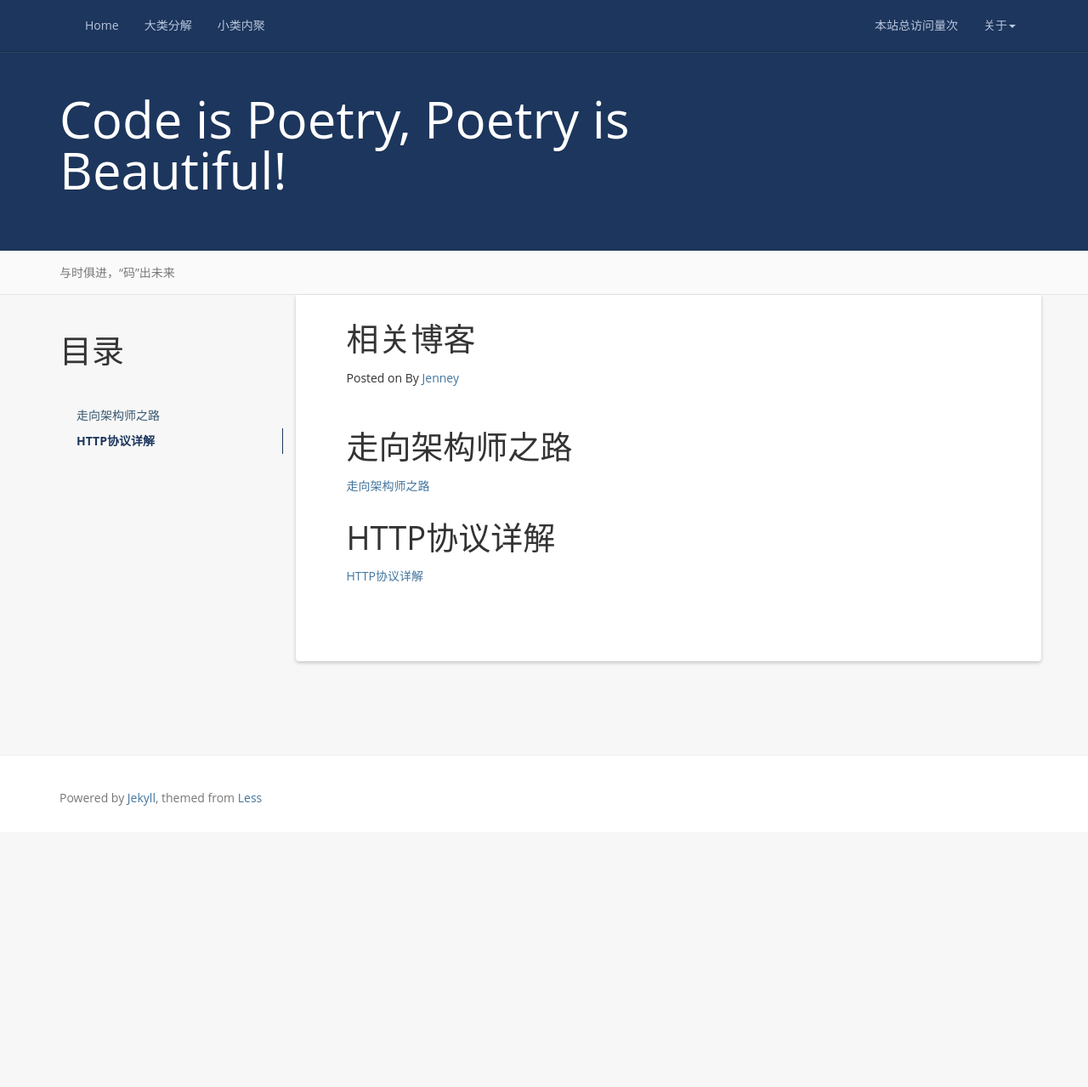
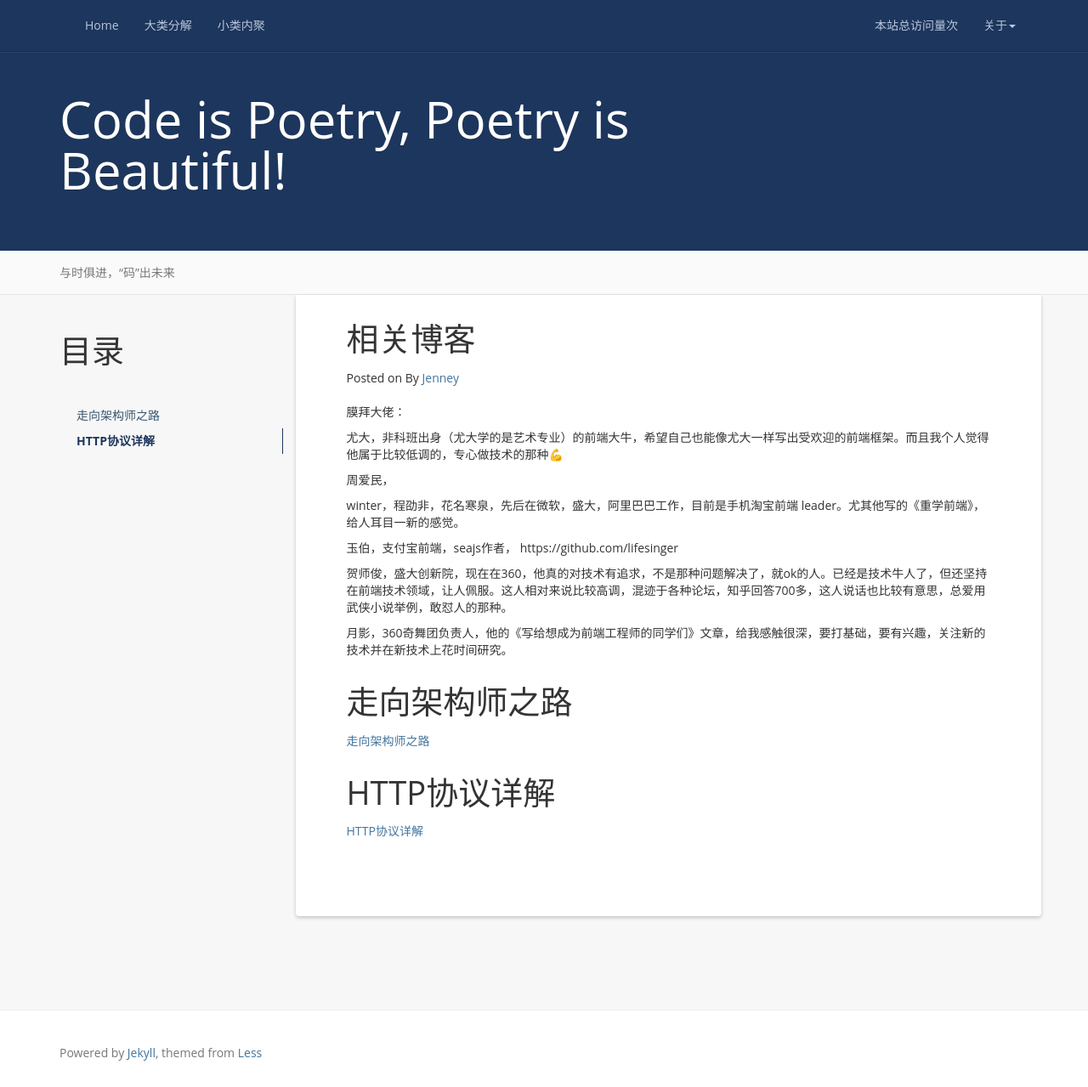
Before and after one commit to JenneyXu/JenneyXu.github.io, a Jekyll site: the page built from reference.md, in a window 1280 px wide and 1279 px high. Shown: the whole window at 85% size. Built offline with Jekyll 4.4.1, drawn with Linux system fonts in a browser that asks for light colours; nearby versions of some CDN libraries; a script that is not in the unit is left out; comment, search, counter and statistics services are not loaded.

```diff
--- a/reference.md
+++ b/reference.md
@@ -7,6 +7,20 @@ permalink: /reference/
 * content
 {:toc}
 
+膜拜大佬：
+
+尤大，非科班出身（尤大学的是艺术专业）的前端大牛，希望自己也能像尤大一样写出受欢迎的前端框架。而且我个人觉得他属于比较低调的，专心做技术的那种💪
+
+周爱民，
+
+winter，程劭非，花名寒泉，先后在微软，盛大，阿里巴巴工作，目前是手机淘宝前端 leader。尤其他写的《重学前端》，给人耳目一新的感觉。
+
+玉伯，支付宝前端，seajs作者， https://github.com/lifesinger
+
+贺师俊，盛大创新院，现在在360，他真的对技术有追求，不是那种问题解决了，就ok的人。已经是技术牛人了，但还坚持在前端技术领域，让人佩服。这人相对来说比较高调，混迹于各种论坛，知乎回答700多，这人说话也比较有意思，总爱用武侠小说举例，敢怼人的那种。
+
+月影，360奇舞团负责人，他的《写给想成为前端工程师的同学们》文章，给我感触很深，要打基础，要有兴趣，关注新的技术并在新技术上花时间研究。
+
 
 走向架构师之路
 =====================
```
Also changed, not shown: _posts/2019-06-18-rem+媒体查询+vw 实现移动端自适应.md (+2 -0 lines), _posts/2020-01-14-图片懒加载.md (added, +74 -0 lines).
